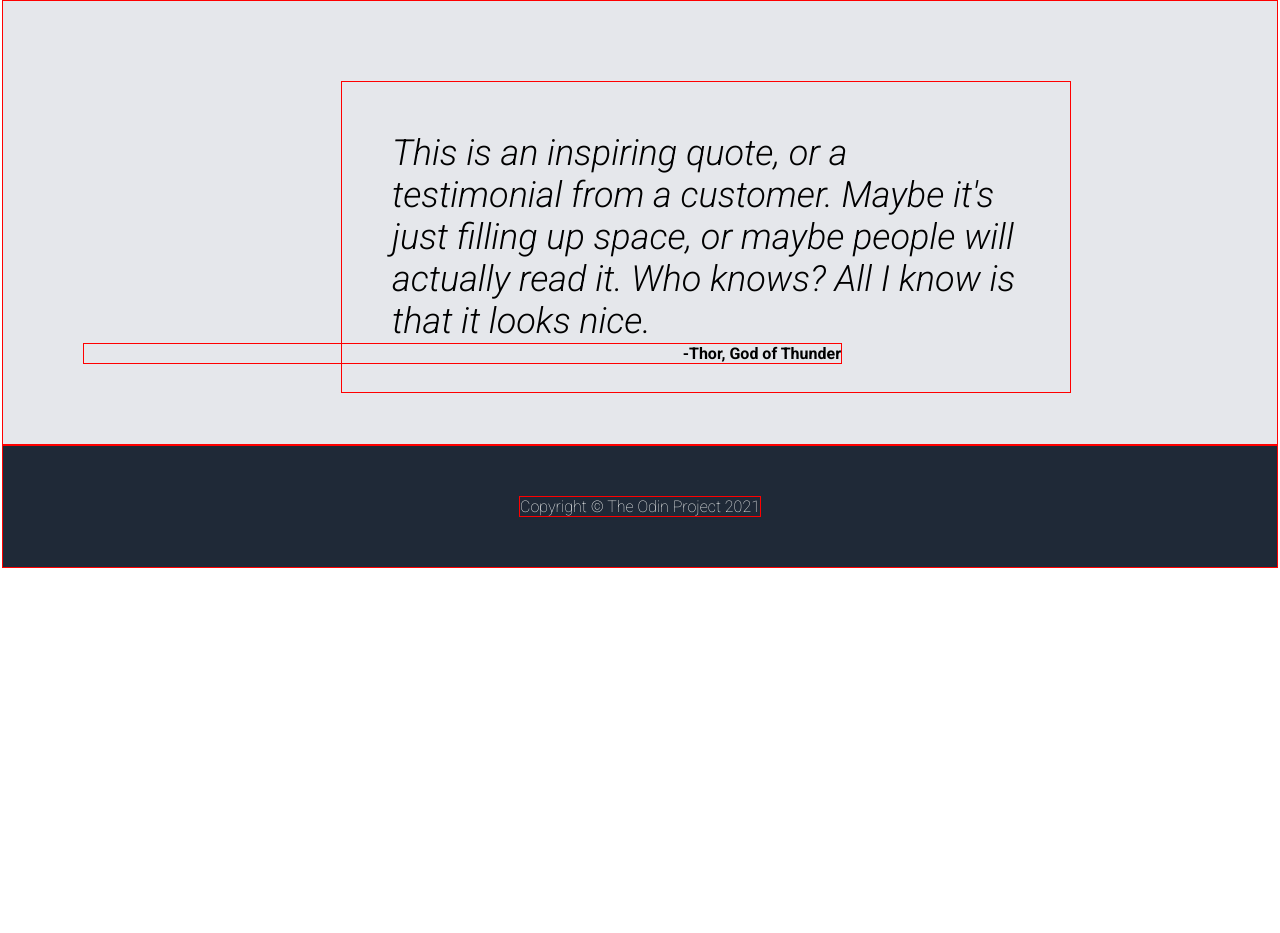
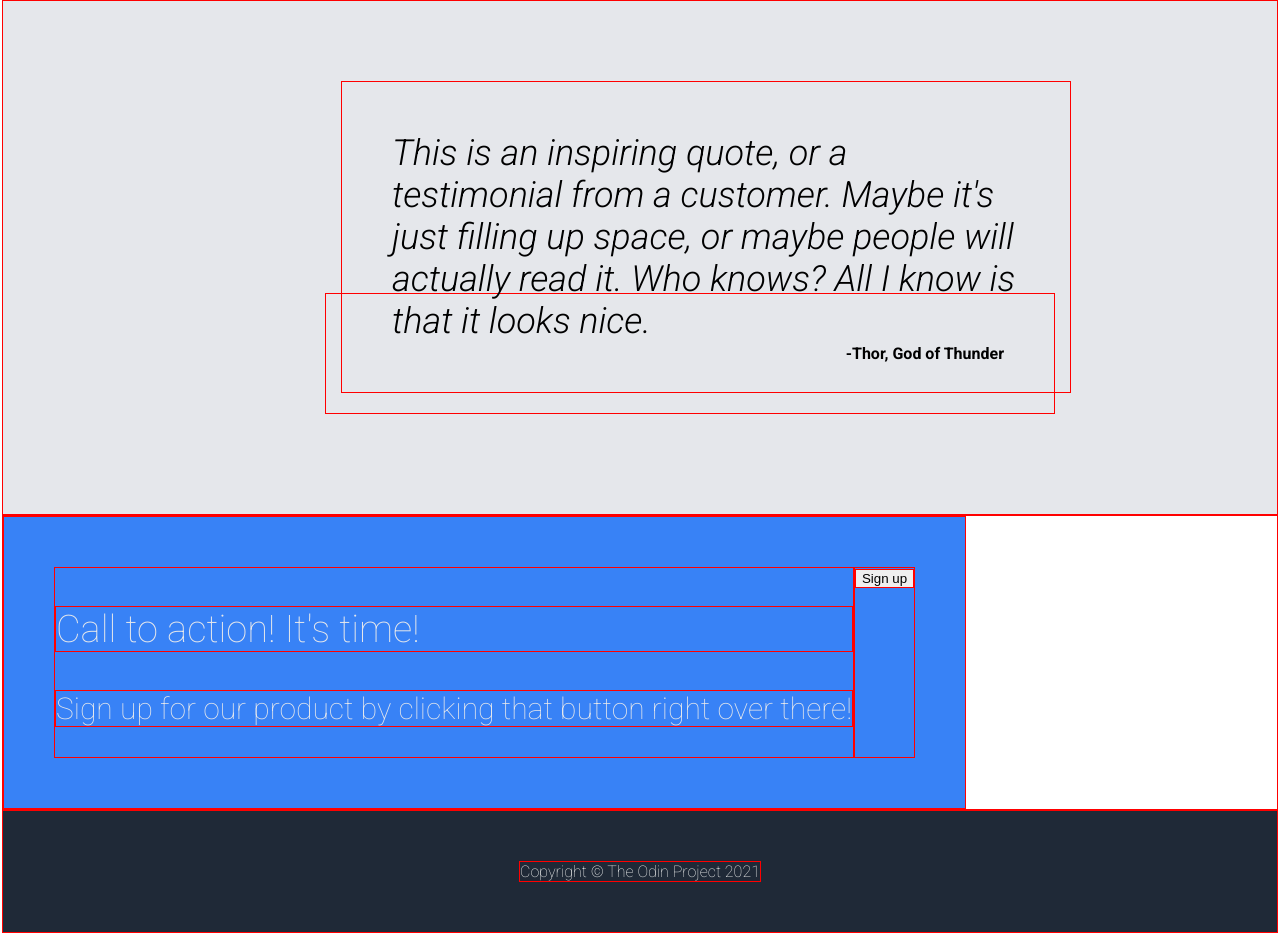
Before and after one commit to weazzyefff/The-Landing-Page, a plain HTML site: page index.html in a window 1280 px wide. Shown: the part 845-1778 px from the top of the page. Before the commit the page ends 1413 px from the top, so only its background shows below. Drawn offline with Linux system fonts and the light colour scheme; a script that the page names is missing.

Commit message:
Create call to Action section
Note that this section is not yet working.

```diff
--- a/css/styles.css
+++ b/css/styles.css
@@ -10,7 +10,8 @@
     background-color: #1F2937;
     color: #f9faf8;
 }
-.header{
+
+.header {
     margin-top: -35px
 }
 
@@ -34,11 +35,13 @@ ul {
     padding: 0;
     gap: 16px;
 }
-.header a{
+
+.header a {
     text-decoration: none;
     color: #f9faf8;
     font-size: 18px;
 }
+
 .icon {
     display: flex;
     font-size: 24px;
@@ -50,13 +53,15 @@ ul {
     justify-content: center;
     align-items: center;
 }
-.hero-container{
+
+.hero-container {
     display: flex;
     justify-content: space-between;
     padding: 50px;
     background-color: #1F2937;
     color: #E5E7EB;
 }
+
 .hero-left {
     display: flex;
     flex-direction: column;
@@ -70,25 +75,30 @@ ul {
     color: #f9faf8;
     font-weight: 800;
 }
-.main-text{
+
+.main-text {
     width: 400px;
     margin-bottom: -65px;
 }
-.secondary-text{
+
+.secondary-text {
     width: 428px;
     margin-bottom: -13px;
 }
-.hero-right{
+
+.hero-right {
     display: flex;
     justify-content: center;
     align-items: center;
 }
+
 .hero-img {
     display: flex;
     justify-content: center;
     align-items: center;
     width: 633px;
 }
+
 .button {
     background-color: #3882f6;
     color: #f9faf8;
@@ -101,13 +111,15 @@ ul {
     border-style: none;
 
 }
-.gallery-container{
+
+.gallery-container {
     display: flex;
     justify-content: center;
     gap: 52px;
     margin-bottom: 60px;
 
 }
+
 .title {
     display: flex;
     justify-content: center;
@@ -116,27 +128,32 @@ ul {
     color: #1f2937;
     padding: 40px;
 }
+
 .info {
     display: flex;
     justify-content: center;
     flex-direction: column;
     align-items: center;
 }
-  .info img{
+
+.info img {
     border-radius: 10px;
     border: 3px solid #3882f6;
 }
-  .text{
+
+.text {
     width: 149px;
     text-align: center;
     padding: 8px;
 }
-  .quote-container{
+
+.quote-container {
     background-color: #E5E7EB;
     padding: 80px;
 
 }
-  .quote{
+
+.quote {
     margin-left: 258px;
     margin-bottom: 20px;
     width: 628px;
@@ -145,10 +162,36 @@ ul {
     font-style: italic;
     font-weight: 300;
 }
-  .quotee{
+
+.quotee {
+    margin-left: 242px;
+    margin-bottom: 20px;
     display: flex;
     justify-content: right;
-    margin-right: 355px;
-    margin-top: -70px;
+    margin-top: -120px;
     font-weight: 800;
+    padding: 50px;
+    width: 628px;
 }
+
+.call-container {
+    display: flex;
+    justify-content: space-between;
+    color: #E5E7EB;
+}
+
+.inside-container {
+    display: flex;
+    padding: 50px;
+    justify-content: center;
+    background-color: #3882f6;
+}
+
+.top-line {
+    font-size: 38px;
+    font-weight: 600px;
+}
+
+.bottom-line {
+    font-size: 30px;
+}
--- a/index.html
+++ b/index.html
@@ -67,7 +67,25 @@
     <div class="quote">This is an inspiring quote, or a testimonial from a
       customer. Maybe it's just filling up space, or maybe people will
       actually read it. Who knows? All I know is that it looks nice. </div>
-      <div class="quotee">-Thor, God of Thunder</div>
+    <div class="quotee">-Thor, God of Thunder</div>
+  </div>
+  <div class="call-container">
+    <div class="inside-container">
+      <div class="left-side">
+        <p class="top-line">
+          Call to action! It's time!
+        </p>
+        <p class="bottom-line">
+          Sign up for our product by clicking that button right over there!
+        </p>
+      </div>
+      <div class="right-side">
+        <button>
+          Sign up
+        </button>
+      </div>
+    </div>
+  </div>
   </div>
   <div class="footer">
     <div class="footerContent">
```
Lines whose indentation alone changed are shown as unchanged.
